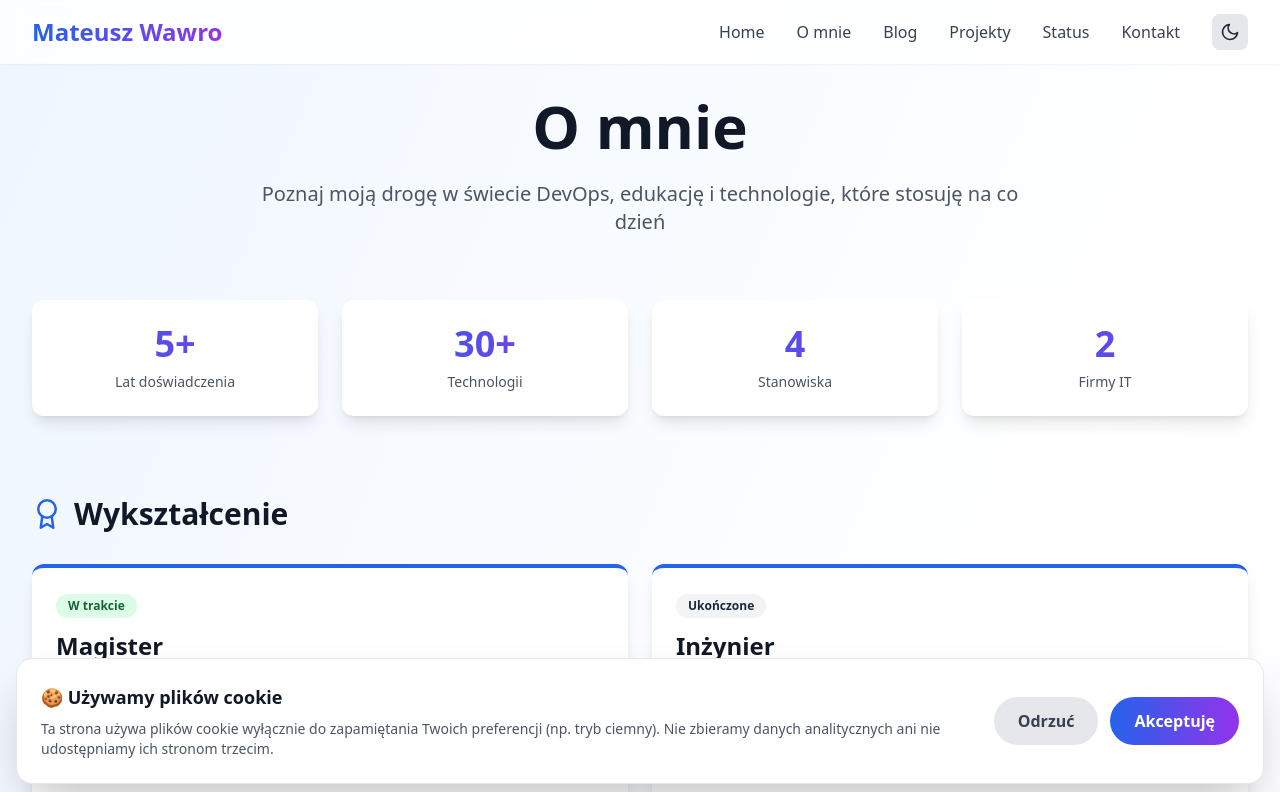
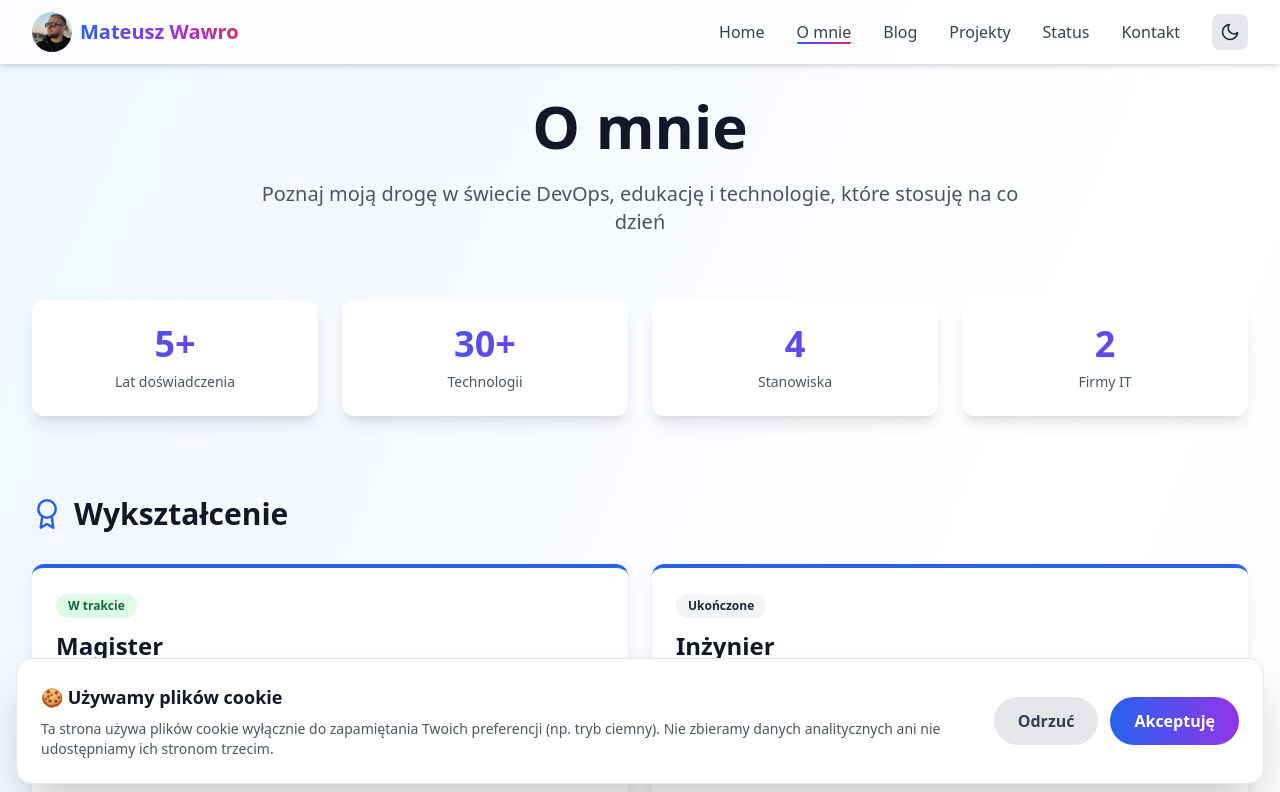
Before and after one commit to MateuszWawro/new-wawroovh, a Next.js app: page /about in a window 1280 px wide. Shown: the top 792 px of the page. Built offline with nearby package versions, Linux system fonts and the light colour scheme.

Commit message:
navbar edit

```diff
--- a/components/Navbar.tsx
+++ b/components/Navbar.tsx
@@ -1,8 +1,10 @@
 'use client';
 
-import { motion } from 'framer-motion';
+import React, { useState } from 'react';
+import { motion, AnimatePresence } from 'framer-motion';
 import Link from 'next/link';
-import { useState } from 'react';
+import Image from 'next/image';
+import { usePathname } from 'next/navigation';
 import { FiMenu, FiX } from 'react-icons/fi';
 import ThemeToggle from './ThemeToggle';
 
@@ -16,38 +18,70 @@ const navItems = [
 ];
 
 export default function Navbar() {
+  const pathname = usePathname();
   const [isOpen, setIsOpen] = useState(false);
 
   return (
     <motion.nav
       initial={{ y: -100 }}
       animate={{ y: 0 }}
-      className="fixed top-0 w-full bg-white/80 dark:bg-gray-900/80 backdrop-blur-md z-50 shadow-sm transition-colors"
+      className="fixed top-0 w-full bg-white/70 dark:bg-gray-900/70 backdrop-blur-md z-50 shadow-md"
     >
       <div className="max-w-7xl mx-auto px-4 sm:px-6 lg:px-8">
         <div className="flex justify-between items-center h-16">
+
           {/* Logo */}
           <Link href="/">
-            <motion.div
-              whileHover={{ scale: 1.05 }}
-              className="text-2xl font-bold bg-gradient-to-r from-blue-600 to-purple-600 bg-clip-text text-transparent"
-            >
+            <motion.div whileHover={{ scale: 1.05 }} className="flex items-center gap-2 cursor-pointer">
+              {/* Avatar */}
+              <div className="w-10 h-10 rounded-full overflow-hidden">
+                <Image
+                  src="/me.jpg"
+                  alt="Mateusz Wawro"
+                  width={40}
+                  height={40}
+                  className="object-cover"
+                />
+              </div>
+              {/* Nazwa */}
+              <span className="text-xl font-bold bg-clip-text text-transparent bg-gradient-to-r from-blue-600 via-purple-600 to-pink-600">
                 Mateusz Wawro
+              </span>
             </motion.div>
           </Link>
 
           {/* Desktop Menu */}
           <div className="hidden md:flex items-center space-x-8">
-            {navItems.map((item) => (
+            {navItems.map((item) => {
+              const isActive = pathname === item.href;
+              return (
                 <Link key={item.name} href={item.href}>
+                  <div className="relative cursor-pointer">
                     <motion.span
                       whileHover={{ scale: 1.1 }}
-                  className="text-gray-700 dark:text-gray-300 hover:text-blue-600 dark:hover:text-blue-400 transition-colors cursor-pointer"
+                      className="text-gray-700 dark:text-gray-300 transition-colors"
                     >
                       {item.name}
                     </motion.span>
+
+                    {/* Active underline */}
+                    {isActive && (
+                      <motion.div
+                        layoutId="underline"
+                        className="absolute left-0 bottom-0 w-full h-0.5 bg-gradient-to-r from-blue-600 via-purple-600 to-pink-600 rounded-full"
+                      />
+                    )}
+
+                    {/* Hover underline */}
+                    <motion.div
+                      className="absolute left-0 bottom-0 w-0 h-0.5 bg-gradient-to-r from-blue-400 via-purple-400 to-pink-400 rounded-full"
+                      whileHover={{ width: '100%' }}
+                      transition={{ duration: 0.3 }}
+                    />
+                  </div>
                 </Link>
-            ))}
+              );
+            })}
             <ThemeToggle />
           </div>
 
@@ -63,22 +97,36 @@ export default function Navbar() {
           </div>
         </div>
 
-        {/* Mobile Menu */}
+        {/* Mobile Slide-in Menu */}
+        <AnimatePresence>
           {isOpen && (
             <motion.div
-            initial={{ opacity: 0, y: -20 }}
-            animate={{ opacity: 1, y: 0 }}
-            className="md:hidden pb-4"
+              initial={{ height: 0, opacity: 0 }}
+              animate={{ height: 'auto', opacity: 1 }}
+              exit={{ height: 0, opacity: 0 }}
+              className="md:hidden overflow-hidden mt-2 bg-white dark:bg-gray-900 rounded-lg shadow-lg"
             >
-            {navItems.map((item) => (
+              {navItems.map((item) => {
+                const isActive = pathname === item.href;
+                return (
                   <Link key={item.name} href={item.href}>
-                <div className="block py-2 text-gray-700 dark:text-gray-300 hover:text-blue-600 dark:hover:text-blue-400">
+                    <motion.div
+                      whileTap={{ scale: 0.95 }}
+                      className={`block py-3 px-4 text-gray-700 dark:text-gray-300 border-l-4 ${
+                        isActive
+                          ? 'border-blue-600 dark:border-blue-400 font-semibold'
+                          : 'border-transparent'
+                      } hover:border-blue-600 dark:hover:border-blue-400 transition-all`}
+                      onClick={() => setIsOpen(false)}
+                    >
                       {item.name}
-                </div>
+                    </motion.div>
                   </Link>
-            ))}
+                );
+              })}
             </motion.div>
           )}
+        </AnimatePresence>
       </div>
     </motion.nav>
   );
```
Lines whose indentation alone changed are shown as unchanged.
